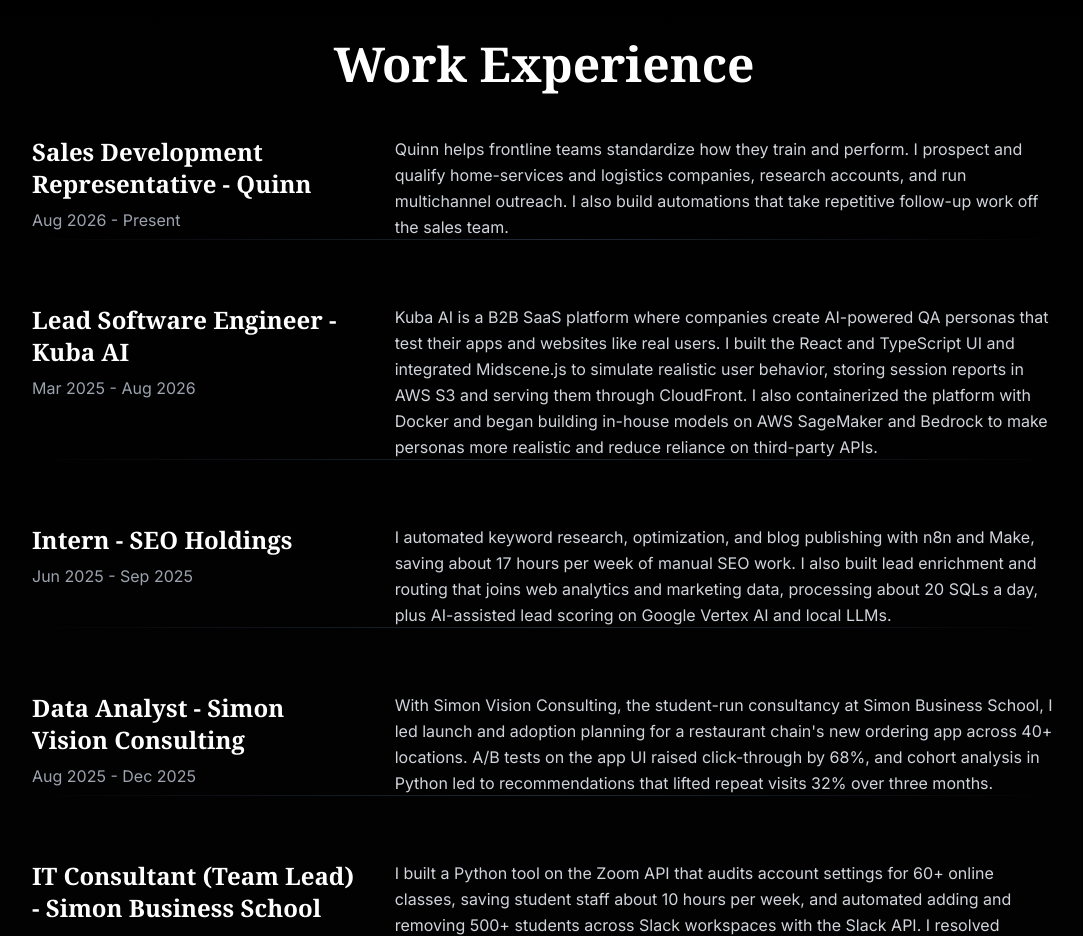
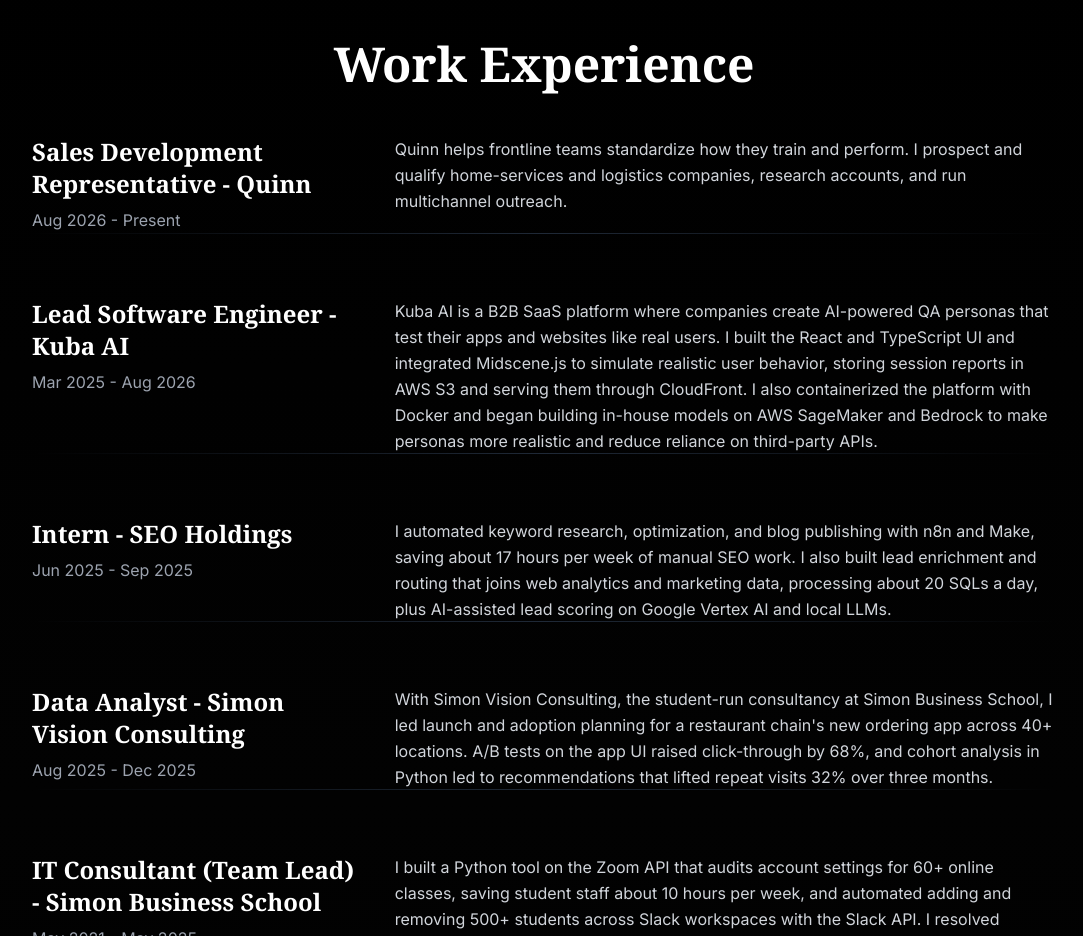
Before and after one commit to jollofo/portfolio-website, a Next.js app: page / in a window 1280 px wide. Shown: the part 2100-3036 px from the top of the page, without its empty margins (96-1179 px from the left). Built offline with nearby package versions, Linux system fonts and the light colour scheme.

Commit message:
Quinn update

```diff
--- a/src/data/index.ts
+++ b/src/data/index.ts
@@ -36,7 +36,7 @@
     title: "Sales Development Representative - Quinn",
     date: "Aug 2026 - Present",
     paragraph:
-      "Quinn helps frontline teams standardize how they train and perform. I prospect and qualify home-services and logistics companies, research accounts, and run multichannel outreach. I also build automations that take repetitive follow-up work off the sales team.",
+      "Quinn helps frontline teams standardize how they train and perform. I prospect and qualify home-services and logistics companies, research accounts, and run multichannel outreach.",
   },
   {
     title: "Lead Software Engineer - Kuba AI",
```
Also changed, not shown: package.json (+4 -7 lines).
